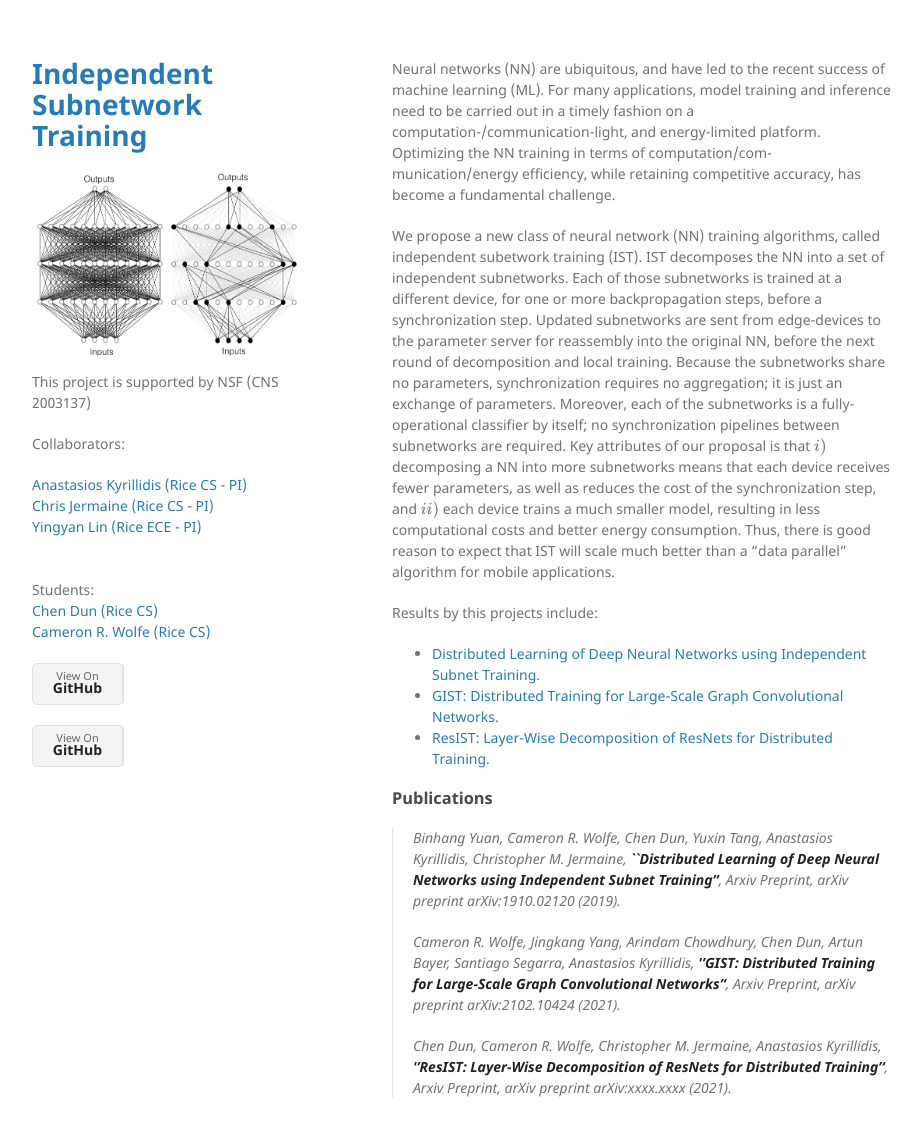
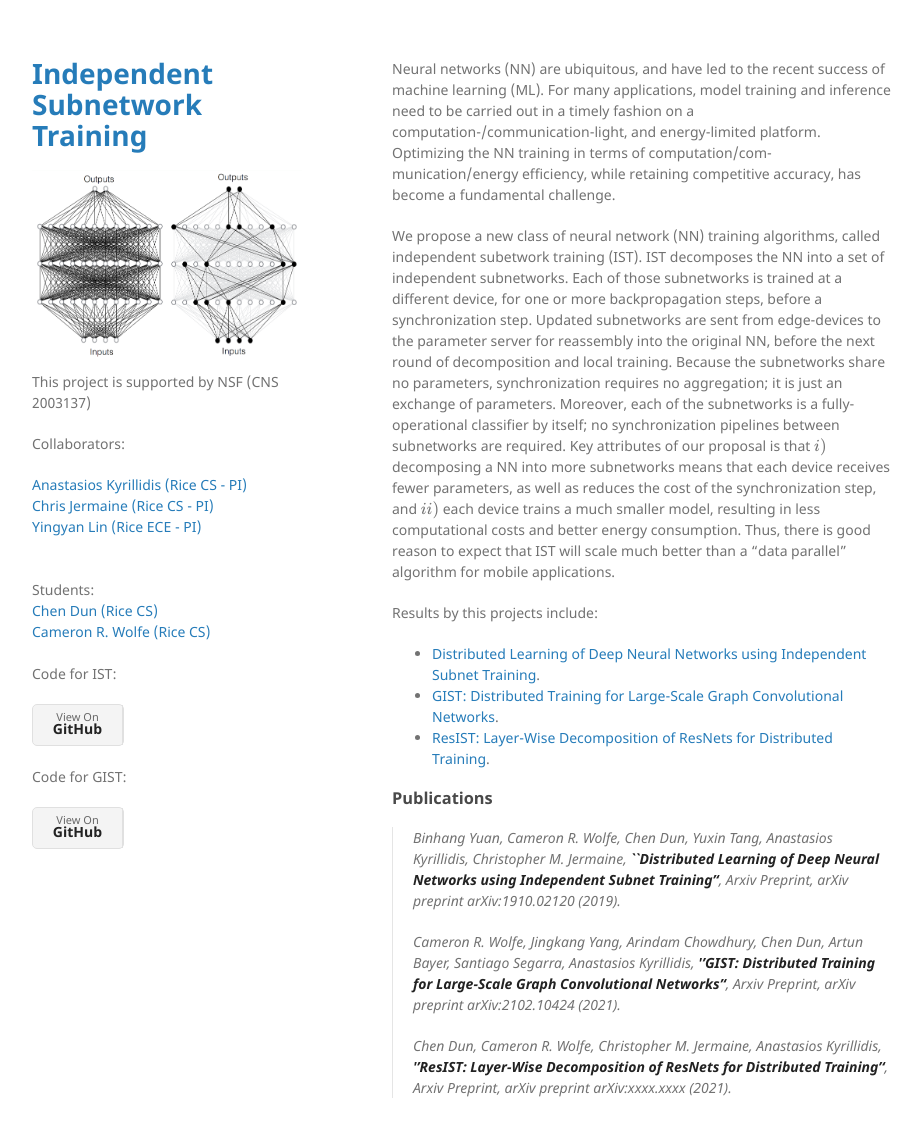
Before and after one commit to akyrillidis/ist, a Jekyll site: the page built from index.md, in a window 1280 px wide and 1168 px high. Shown: the top 1137 px of the window, without its empty margins (178-1100 px from the left). Built offline with Jekyll 4.4.1, drawn with Linux system fonts in a browser that asks for light colours; formulas are drawn with MathJax 3.

Commit message:
Update default.html

```diff
--- a/_layouts/default.html
+++ b/_layouts/default.html
@@ -42,15 +42,17 @@
         <p class="view"><a href="{{ site.github.owner_url }}">View My GitHub Profile</a></p>
         {% endif %}
 
+        <p class="view">Code for IST:</p>
         {% if site.show_downloads %}
         <ul class="downloads">
-          <li><a href="https://github.com/gidiko/MiFGD">View On <strong>GitHub</strong></a></li>
+          <li><a href="https://github.com/BinhangYuan/IST_Release">View On <strong>GitHub</strong></a></li>
         </ul>
         {% endif %}
 
+        <p class="view">Code for GIST:</p>
         {% if site.show_downloads %}
         <ul class="downloads">
-          <li><a href="https://github.com/gidiko/MiFGD">View On <strong>GitHub</strong></a></li>
+          <li><a href="https://github.com/wolfecameron/GIST">View On <strong>GitHub</strong></a></li>
         </ul>
         {% endif %}
 
```
